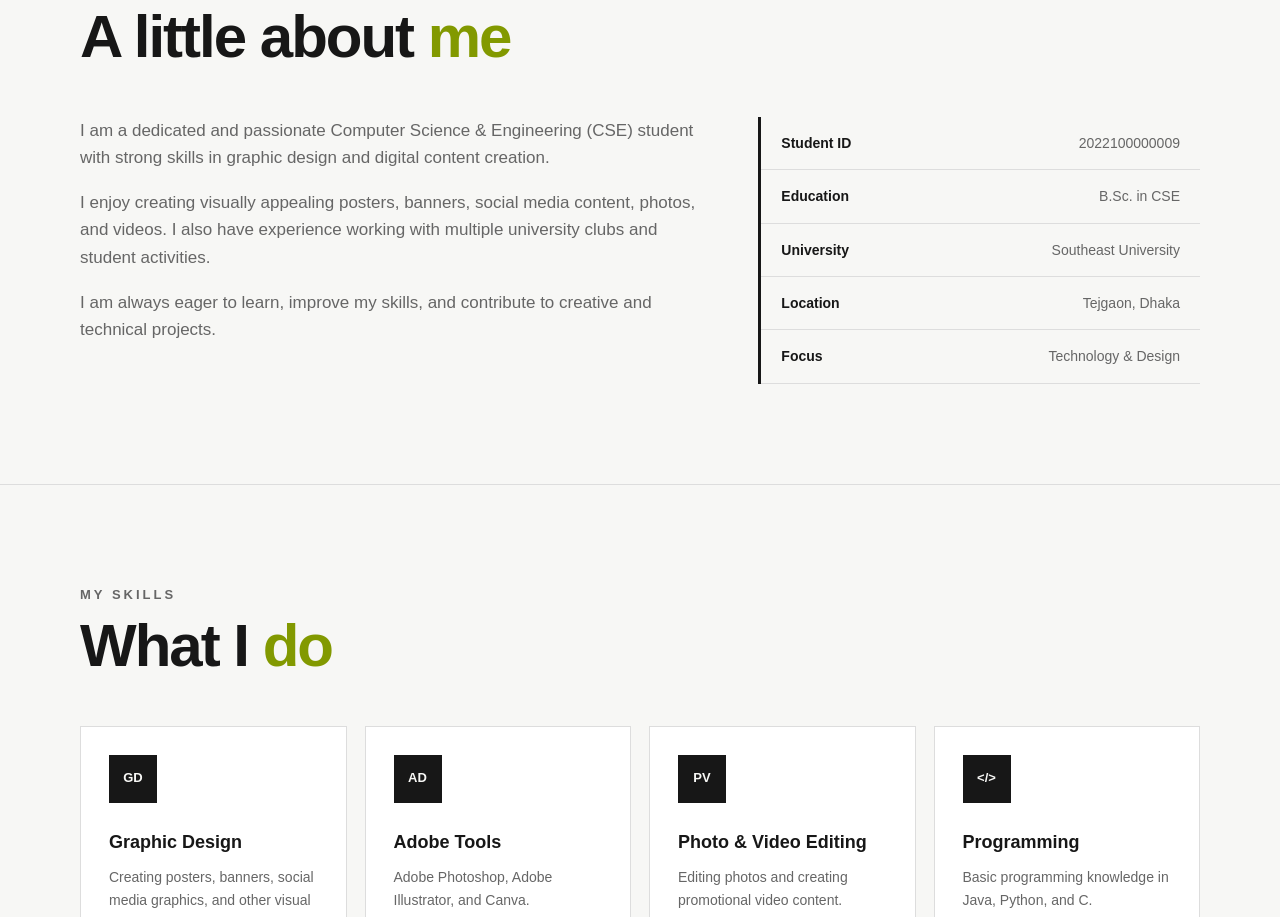
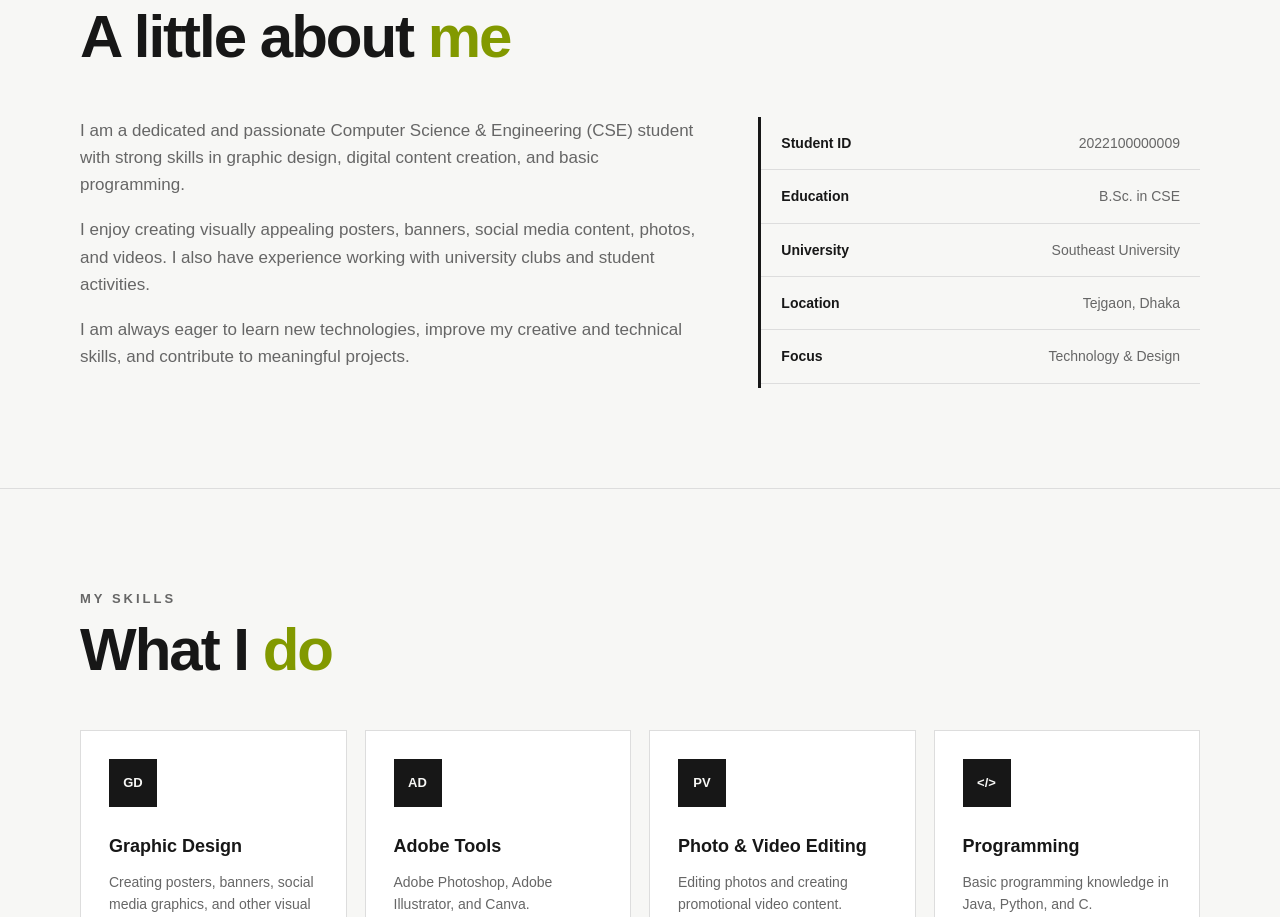
Before and after one commit to mrjis222-web/MD_Jawad_Alam_Portfolio_CSE471, a plain HTML site: page index.html in a window 1280 px wide. Shown: the part 851-1768 px from the top of the page. Drawn offline with Linux system fonts and the light colour scheme.

Commit message:
Improve about section content

```diff
--- a/index.html
+++ b/index.html
@@ -169,21 +169,23 @@
 
                        <p>
     I am a dedicated and passionate Computer Science &
-                            Engineering (CSE) student with strong skills in
-                            graphic design and digital content creation.
+    Engineering (CSE) student with strong skills in graphic
+    design, digital content creation, and basic programming.
 </p>
 
 <p>
-                            I enjoy creating visually appealing posters,
-                            banners, social media content, photos, and videos.
-                            I also have experience working with multiple
-                            university clubs and student activities.
+    I enjoy creating visually appealing posters, banners,
+    social media content, photos, and videos. I also have
+    experience working with university clubs and student
+    activities.
 </p>
 
 <p>
-                            I am always eager to learn, improve my skills,
-                            and contribute to creative and technical projects.
+    I am always eager to learn new technologies, improve
+    my creative and technical skills, and contribute to
+    meaningful projects.
 </p>
+
 
                     </div>
 
```
Lines whose indentation alone changed are shown as unchanged.
